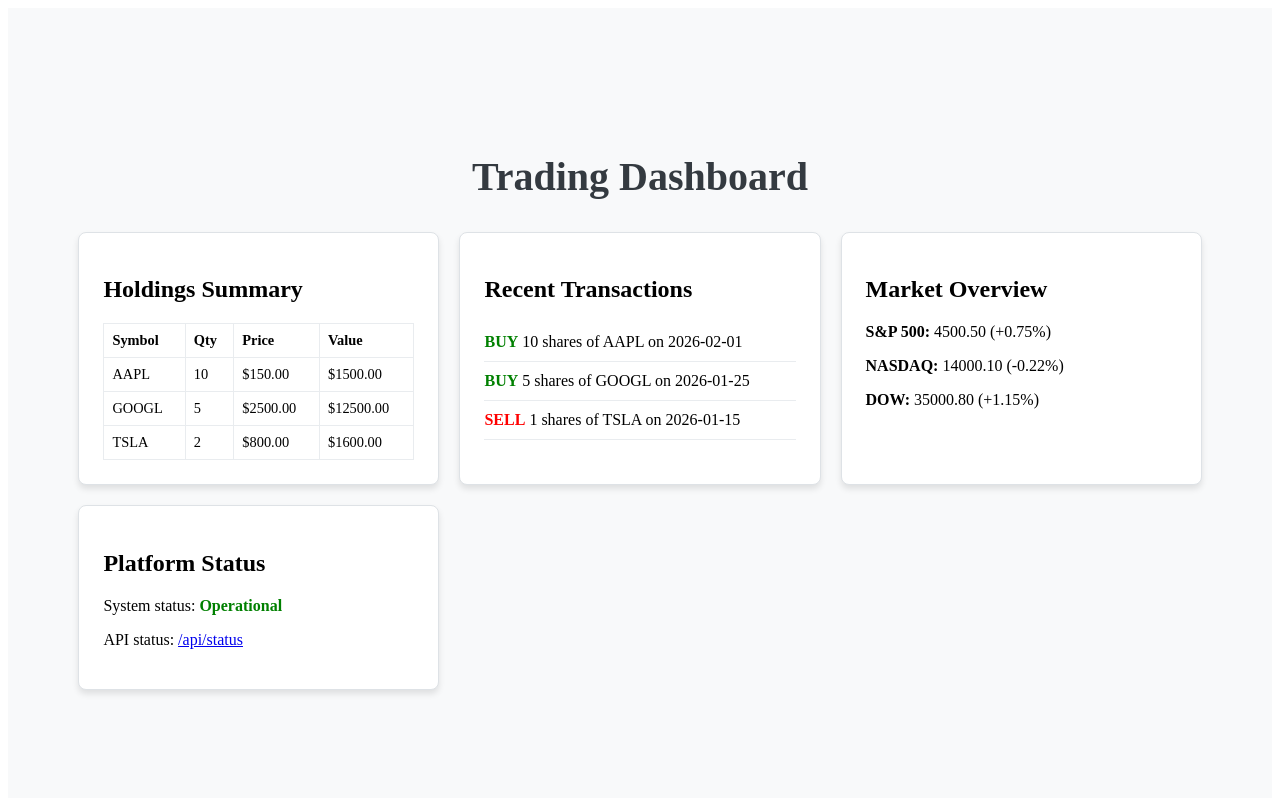
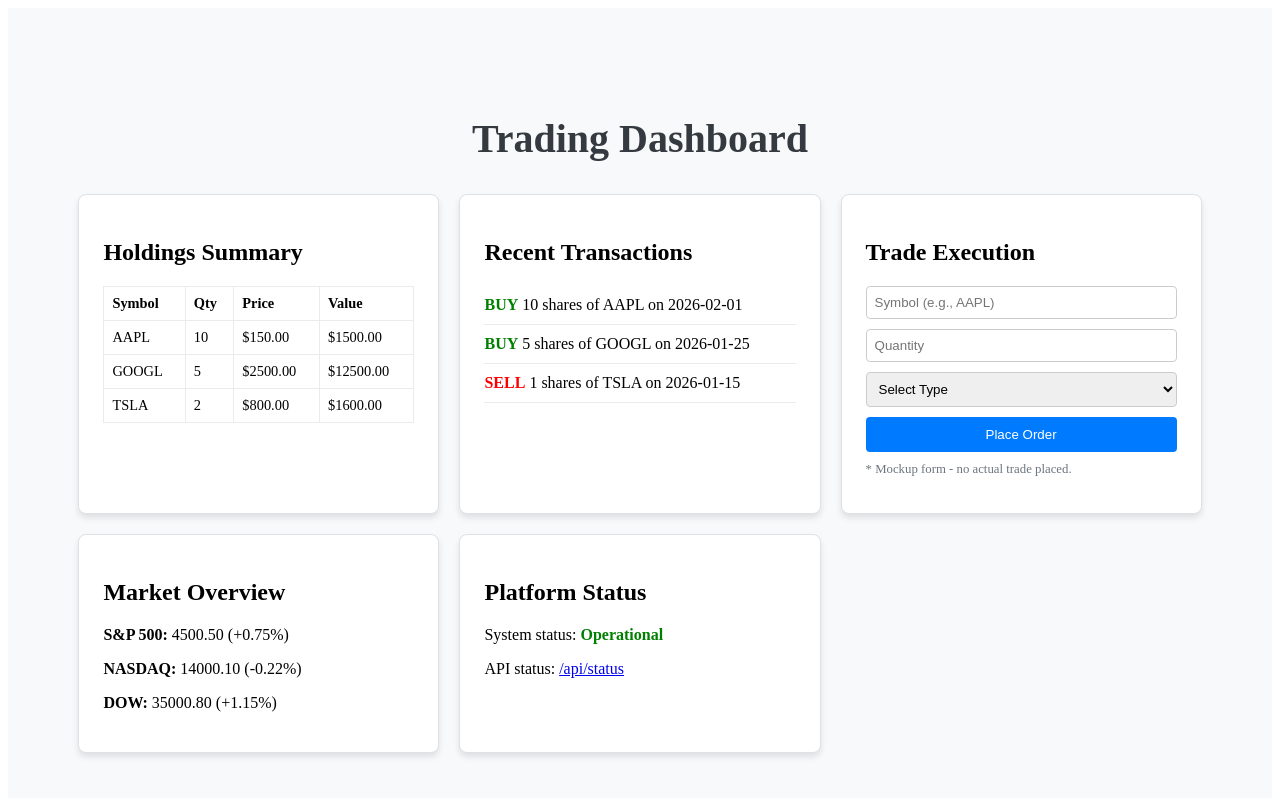
Before and after one commit to yash-jain-560/trading-platform-nextjs, a Next.js app: page / in a window 1280 px wide. Shown: the top 798 px of the page. Built offline with nearby package versions, Linux system fonts and the light colour scheme.

Commit message:
feat(phase5): add mock trade execution form

```diff
--- a/pages/index.js
+++ b/pages/index.js
@@ -129,6 +129,50 @@ const MarketOverview = ({ marketData, loading }) => {
         </>
     );
 };
+
+// --- Phase 5 Components ---
+
+const formStyle = {
+    display: 'flex',
+    flexDirection: 'column',
+    gap: '10px',
+    marginTop: '10px',
+};
+
+const inputStyle = {
+    padding: '8px',
+    border: '1px solid #ccc',
+    borderRadius: '4px',
+};
+
+const buttonStyle = {
+    padding: '10px',
+    backgroundColor: '#007bff',
+    color: 'white',
+    border: 'none',
+    borderRadius: '4px',
+    cursor: 'pointer',
+};
+
+const TradeExecutionForm = () => {
+    // This is purely a mockup, no state or logic needed yet
+    return (
+        <>
+            <h2>Trade Execution</h2>
+            <form style={formStyle} onSubmit={(e) => { e.preventDefault(); alert('Trade submitted (mockup)'); }}>
+                <input type="text" placeholder="Symbol (e.g., AAPL)" style={inputStyle} required />
+                <input type="number" placeholder="Quantity" style={inputStyle} min="1" required />
+                <select style={inputStyle} required defaultValue="">
+                    <option value="" disabled>Select Type</option>
+                    <option value="buy">BUY</option>
+                    <option value="sell">SELL</option>
+                </select>
+                <button type="submit" style={buttonStyle}>Place Order</button>
+            </form>
+            <p style={{ fontSize: '0.8rem', color: '#6c757d', marginTop: '10px' }}>* Mockup form - no actual trade placed.</p>
+        </>
+    );
+};
 // -----------------------------
 
 
@@ -173,12 +217,17 @@ const HomePage = () => {
                         <TransactionsList />
                     </div>
 
-                    {/* Dashboard Card 3: Market Overview (Phase 4 Implementation) */}
+                    {/* Dashboard Card 5: Trade Execution Form (Phase 5 Implementation) */}
+                    <div style={cardStyle}>
+                        <TradeExecutionForm />
+                    </div>
+
+                    {/* Dashboard Card 3: Market Overview */}
                     <div style={cardStyle}>
                         <MarketOverview marketData={marketData} loading={loading} />
                     </div>
 
-                    {/* Dashboard Card 4: Action/Status (Phase 4 Implementation) */}
+                    {/* Dashboard Card 4: Action/Status */}
                     <div style={cardStyle}>
                         <AppStatus />
                     </div>
```
